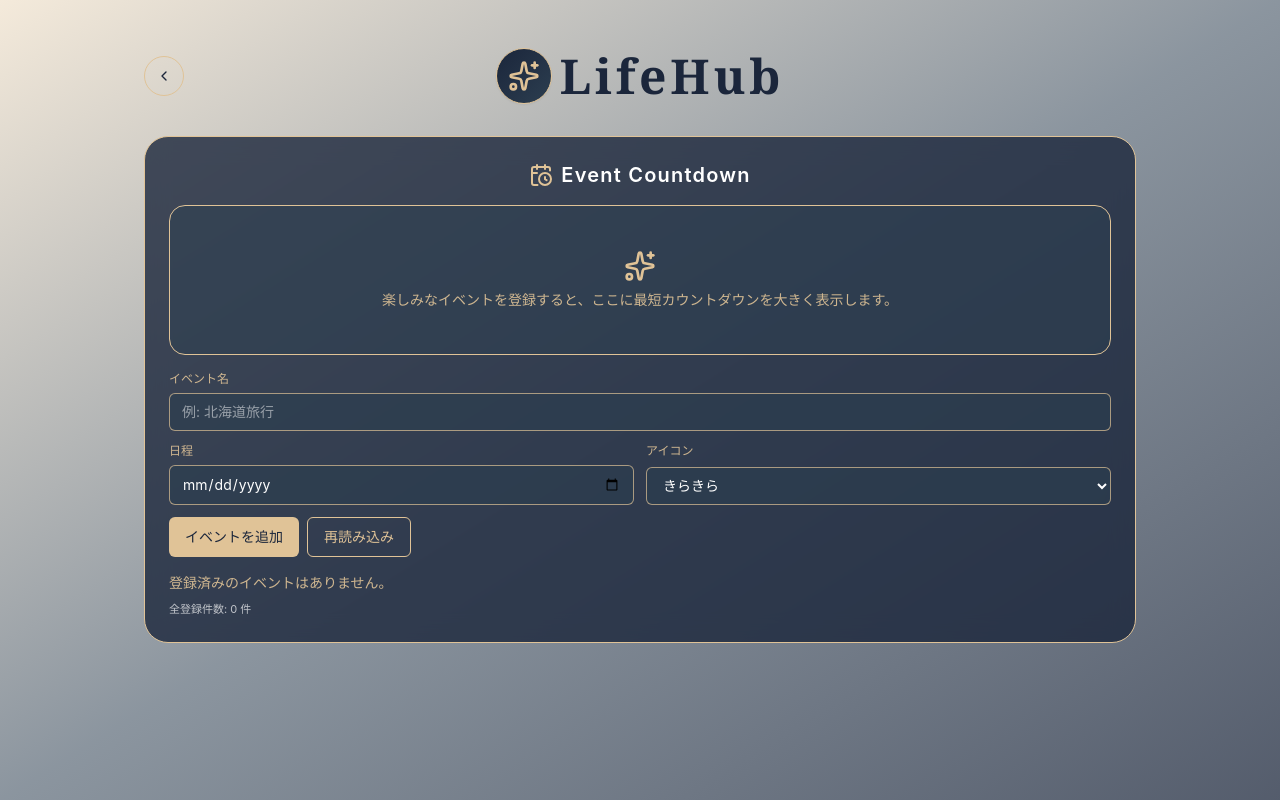
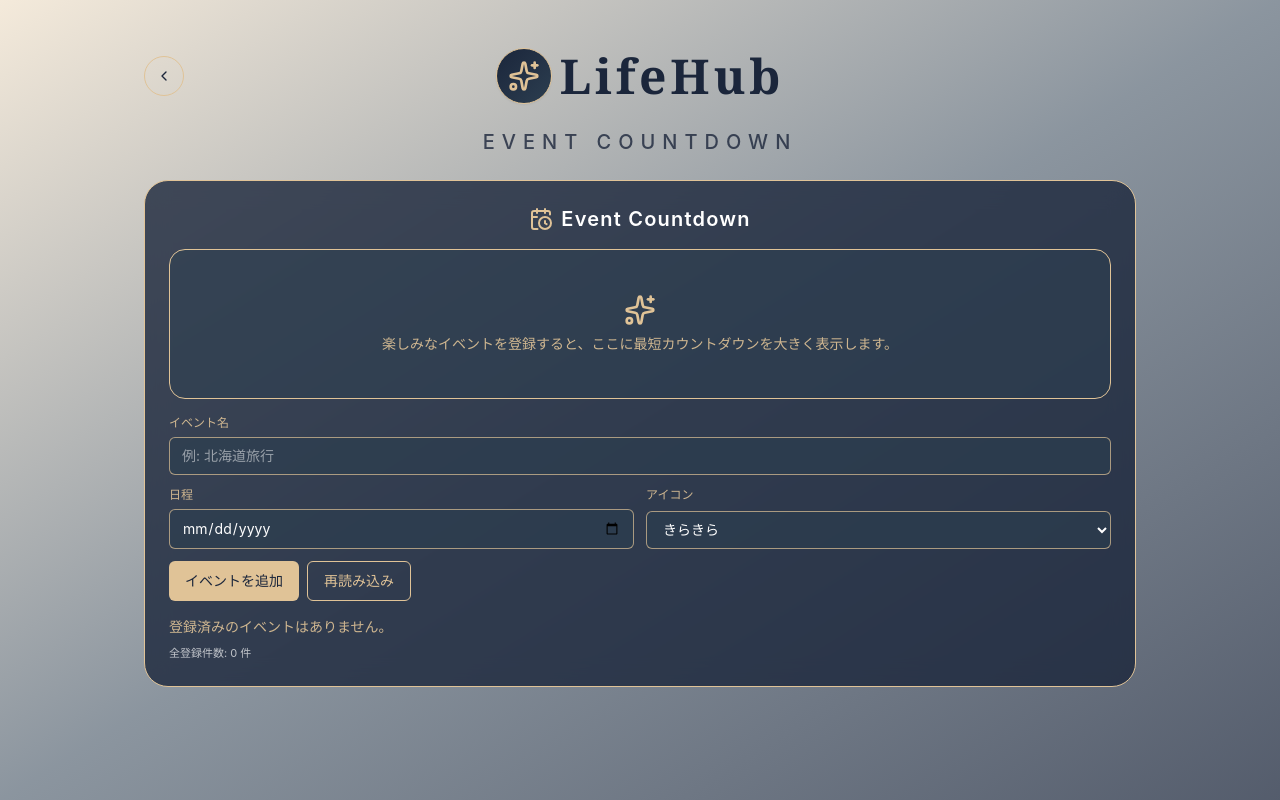
Before and after one commit to YOMO3923/LifeHub, a React (Vite) app: page /event-countdown in a window 1280 px wide. Built offline with nearby package versions, Linux system fonts and the light colour scheme.

Commit message:
fix: 洗濯アドバイスの文言をシンプルに変更

```diff
--- a/src/components/common/FeaturePlaceholderPage.tsx
+++ b/src/components/common/FeaturePlaceholderPage.tsx
@@ -23,6 +23,8 @@ export const FeaturePlaceholderPage = ({ cardIcon: CardIcon, title, description
           }
         />
 
+        <p className="-mt-2 text-center text-lg font-medium tracking-[0.35em] text-navy/80 uppercase sm:text-xl">{title}</p>
+
         {/* このセクションは「今後ここに機能を実装する」というプレースホルダー領域です。 */}
         <section className="rounded-3xl border-[0.5px] border-gold bg-navy/80 p-8 text-gold backdrop-blur-md animate-in fade-in-0 slide-in-from-bottom-2 duration-700 sm:p-10">
           <div className="flex items-center justify-center gap-2 text-center">
--- a/src/pages/event-countdown-page/EventCountdownPage.tsx
+++ b/src/pages/event-countdown-page/EventCountdownPage.tsx
@@ -17,6 +17,10 @@ export const EventCountdownPage = () => {
           }
         />
 
+        <p className="-mt-2 text-center text-lg font-medium tracking-[0.35em] text-navy/80 uppercase sm:text-xl">
+          Event Countdown
+        </p>
+
         <EventCountdownPanel />
       </div>
     </main>
--- a/src/pages/portal-page/PortalPage.tsx
+++ b/src/pages/portal-page/PortalPage.tsx
@@ -109,7 +109,7 @@ export const PortalPage = () => {
           <div className="flex items-center justify-between gap-2">
             <div className="flex items-center gap-2 text-left">
               <CloudSun className="h-5 w-5 text-gold sm:h-6 sm:w-6" />
-              <h2 className="text-lg font-semibold tracking-[0.06em] text-white sm:text-xl">Sky Briefing</h2>
+              <h2 className="text-lg font-semibold tracking-[0.06em] text-white sm:text-xl">Weather</h2>
             </div>
 
             {/* ラベル文字を省略し、タイトル行の右端にプルダウンだけを配置します。 */}
```
